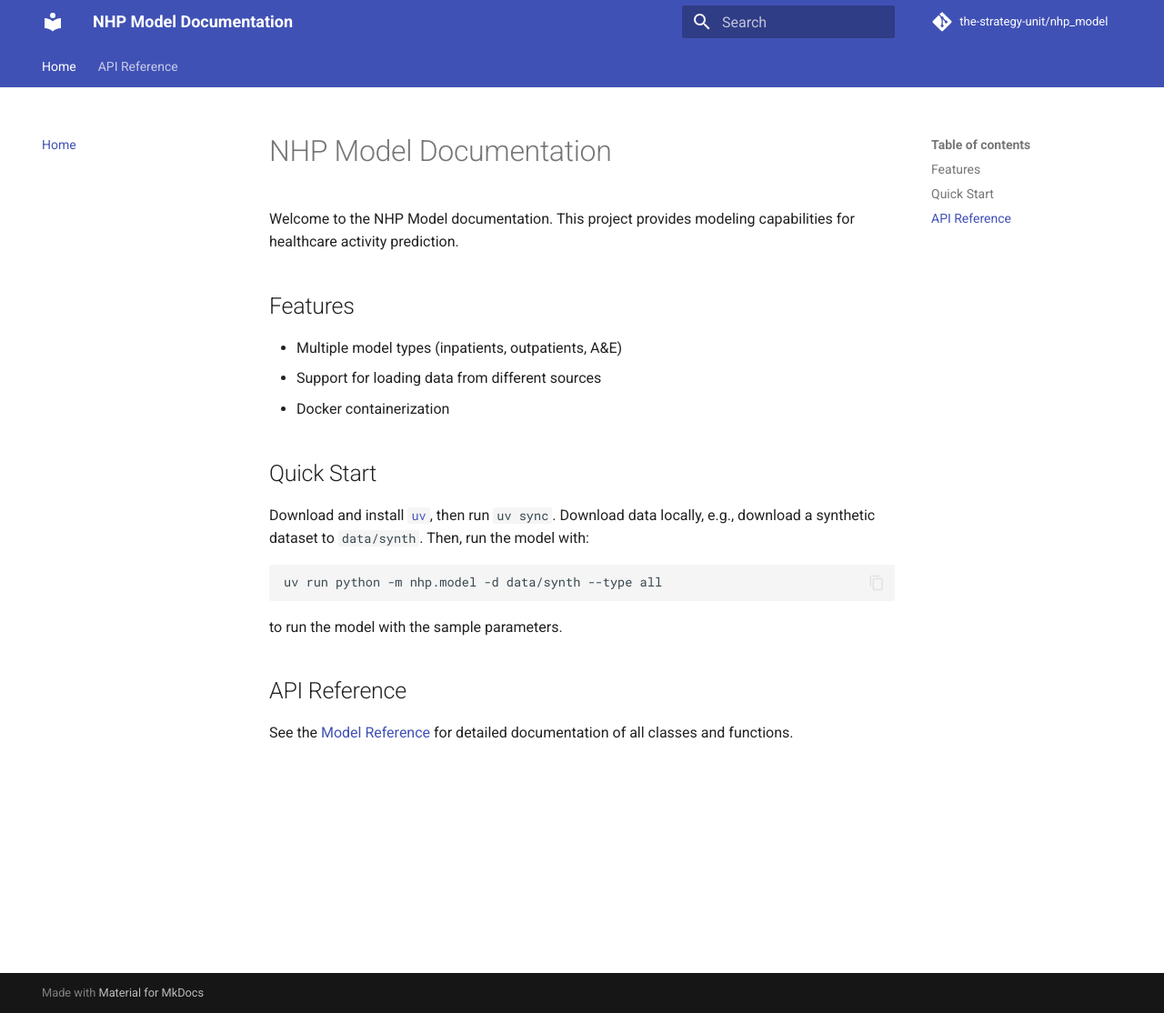
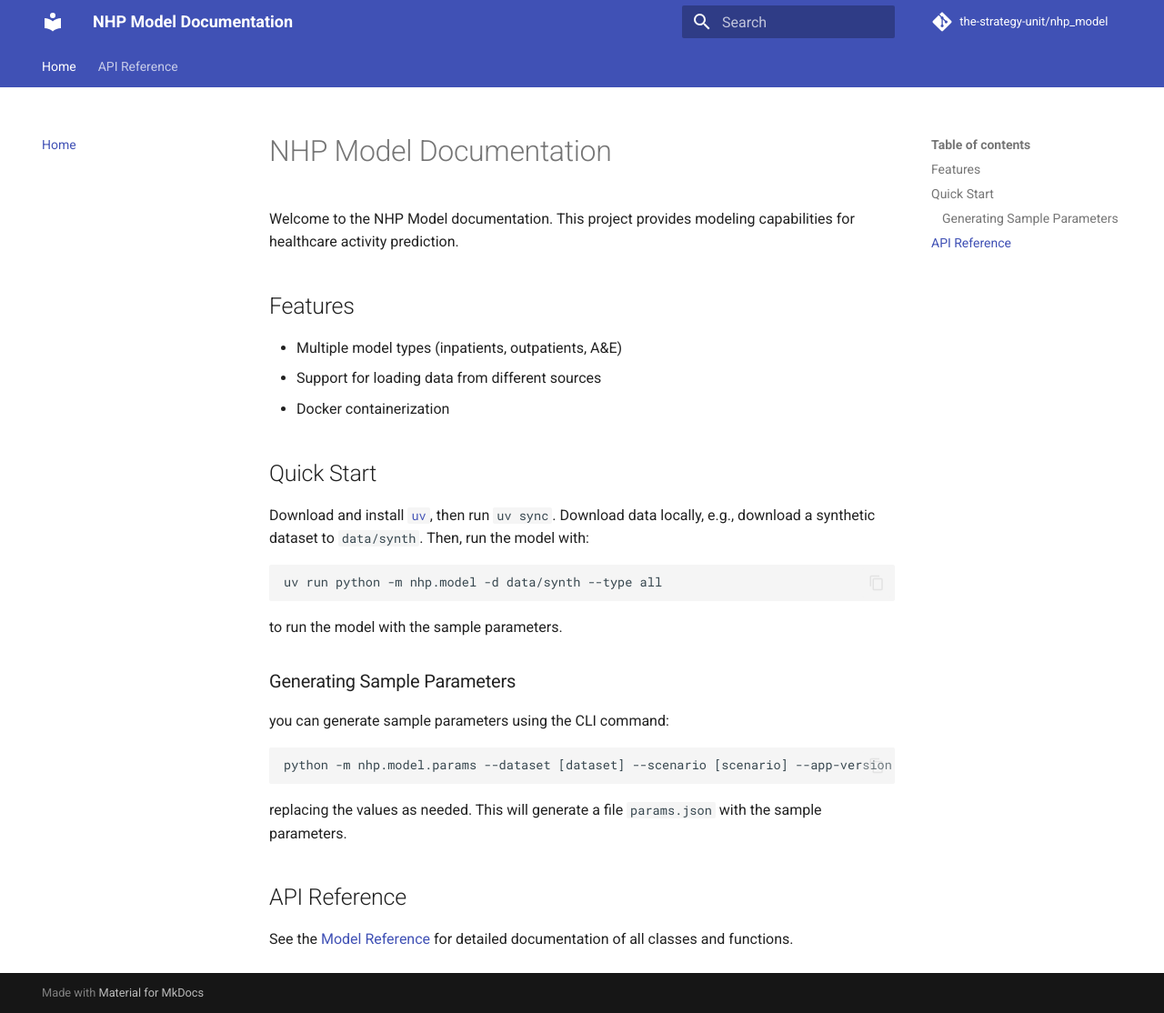
Before and after one commit to The-Strategy-Unit/nhp_model, an MkDocs documentation site: the page built from docs/index.md, in a window 1280 px wide and 1114 px high. Shown: the whole window at 91% size. Built offline with MkDocs 1.6.1 and Material for MkDocs 9.7.7, drawn with Linux system fonts in a browser that asks for light colours; comment, search, counter and statistics services are not loaded.

Commit message:
adds note to docs on how to generate the params file

````diff
--- a/docs/index.md
+++ b/docs/index.md
@@ -18,6 +18,16 @@ uv run python -m nhp.model -d data/synth --type all
 
 to run the model with the sample parameters.
 
+### Generating Sample Parameters
+
+you can generate sample parameters using the CLI command:
+
+``` bash
+python -m nhp.model.params --dataset [dataset] --scenario [scenario] --app-version dev > params.json
+```
+
+replacing the values as needed. This will generate a file `params.json` with the sample parameters.
+
 ## API Reference
 
 See the [Model Reference](reference/nhp/model/index.md) for detailed documentation of all classes and functions.
````
